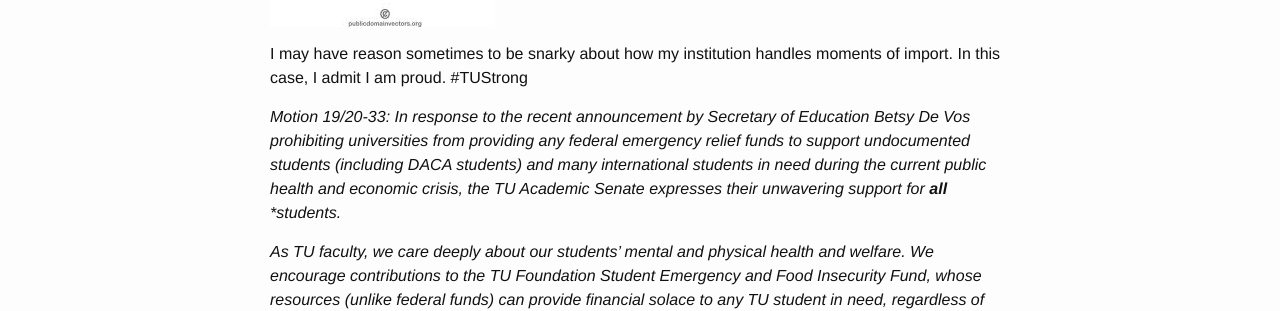
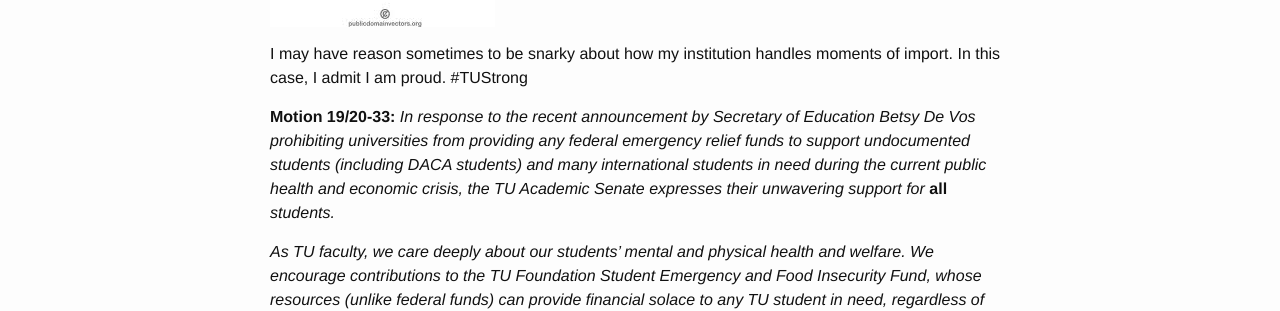
Before and after one commit to jkenton/drkenton, a Jekyll site: the page built from _posts/2020-04-30-a-motion.md, in a window 1280 px wide. Shown: the part 398-709 px from the top of the page. Built offline with Jekyll 4.4.1, drawn with Linux system fonts in a browser that asks for light colours.

```diff
--- a/_posts/2020-04-30-a-motion.md
+++ b/_posts/2020-04-30-a-motion.md
@@ -8,6 +8,6 @@ date: 2020-04-30
 
 I may have reason sometimes to be snarky about how my institution handles moments of import. In this case, I admit I am proud. #TUStrong
 
-*Motion 19/20-33:  In response to the recent announcement by Secretary of Education Betsy De Vos prohibiting universities from providing any federal emergency relief funds to support undocumented students (including DACA students) and many international students in need during the current public health and economic crisis, the TU Academic Senate expresses their unwavering support for **all** *students.*
+**Motion 19/20-33:**  *In response to the recent announcement by Secretary of Education Betsy De Vos prohibiting universities from providing any federal emergency relief funds to support undocumented students (including DACA students) and many international students in need during the current public health and economic crisis, the TU Academic Senate expresses their unwavering support for* **all** *students.*
 
 *As TU faculty, we care deeply about our students' mental and physical health and welfare.  We encourage contributions to the TU Foundation Student Emergency and Food Insecurity Fund, whose resources (unlike federal funds) can provide financial solace to any TU student in need, regardless of whether that student is a U.S. citizen or non-citizen, documented or not.*
```
